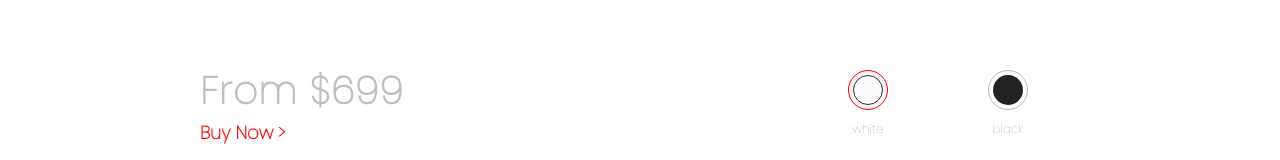
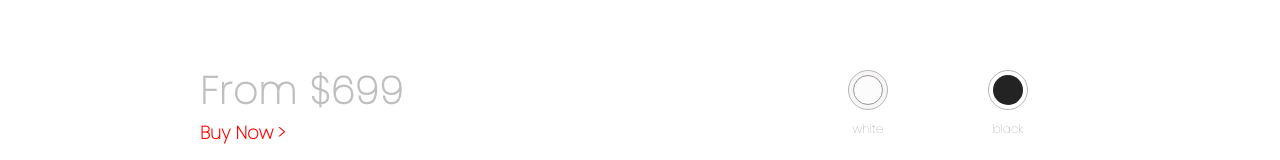
Before and after one commit to Alicerichardson28/frontend-assesment, a React (Create React App) app: page /appleWatch in a window 1280 px wide. Shown: the part 638-798 px from the top of the page. Built offline with nearby package versions, Linux system fonts and the light colour scheme; no server answers.

Commit message:
change the style whit button

```diff
--- a/src/Component/AllProductPage/AppleWatch.scss
+++ b/src/Component/AllProductPage/AppleWatch.scss
@@ -14,7 +14,7 @@ $lightGrey: rgb(131, 131, 131);
     justify-content: space-between;
     align-items: flex-start;
     height: 100vh;
-    margin: 10px 100px 0 100px ;
+    margin: 10px 100px 0 100px;
 }
 
 .top-section-apple-watch-page {
@@ -113,6 +113,7 @@ $lightGrey: rgb(131, 131, 131);
     align-items: center;
     margin-left: 100px;
 }
+
 .white-circle {
     display: flex;
     justify-content: center;
@@ -121,7 +122,7 @@ $lightGrey: rgb(131, 131, 131);
     height: 40px;
     background-color: rgb(247, 245, 245);
     border-radius: 50px;
-    border: 1px solid red;
+    border: 1px solid rgb(183, 183, 183);
 }
 
 .white-circle-in-side {
@@ -129,7 +130,7 @@ $lightGrey: rgb(131, 131, 131);
     height: 30px;
     background-color: rgb(253, 252, 252);
     border-radius: 50px;
-    border: 1px solid rgb(43, 42, 42);
+    border: 1px solid rgb(152, 152, 152);
 }
 
 .black-circle {
@@ -142,6 +143,7 @@ $lightGrey: rgb(131, 131, 131);
     border-radius: 50px;
     border: 1px solid rgb(183, 183, 183);
 }
+
 .black-circle-in-side {
     width: 30px;
     height: 30px;
```
